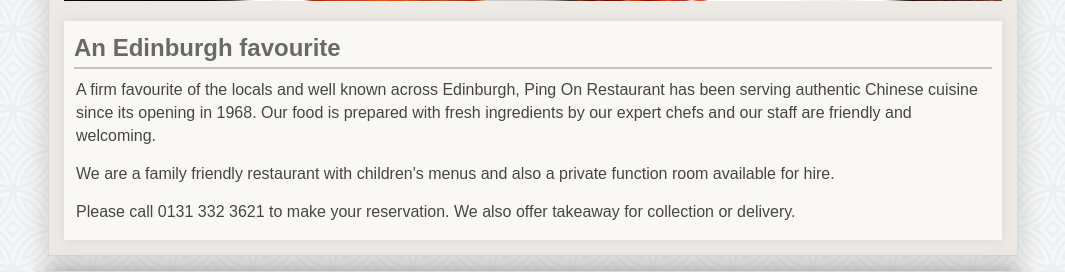
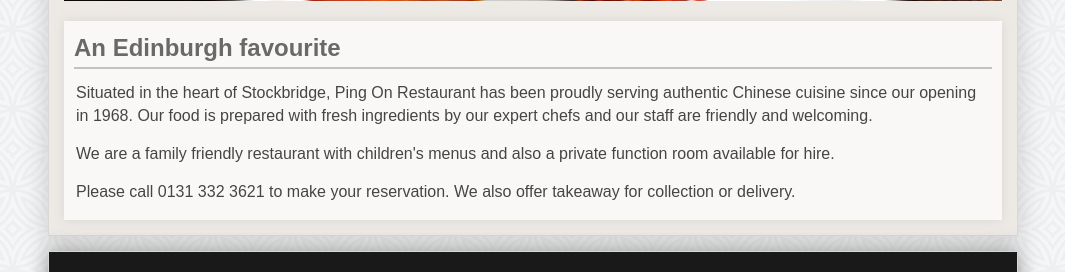
Before and after one commit to squariegoes/ping-on, a Flask app: page / in a window 1280 px wide. Shown: the part 691-963 px from the top of the page, without its empty margins (107-1172 px from the left). Run offline with Flask 2, Linux system fonts and the light colour scheme; some libraries are stand-ins or nearby versions.

Commit message:
updating home page text

```diff
--- a/templates/home.html
+++ b/templates/home.html
@@ -106,11 +106,11 @@
 
 
          <!-- Desktop view -->
-    <div class="row" style="margin-top:20px;">
+    <div class="row" style="margin-top:20px">
         <div class="col-sm-12">
             <div class="transbox" style="padding-bottom:1px">
                 <h3>An Edinburgh favourite</h3>
-                <p>A firm favourite of the locals and well known across Edinburgh, Ping On Restaurant has been serving authentic Chinese cuisine since its opening in 1968. Our food is prepared with fresh ingredients by our expert chefs and our staff are friendly and welcoming.</p>
+                <p style="padding-top:3px">Situated in the heart of Stockbridge, Ping On Restaurant has been proudly serving authentic Chinese cuisine since our opening in 1968. Our food is prepared with fresh ingredients by our expert chefs and our staff are friendly and welcoming.</p>
                 <p>We are a family friendly restaurant with children's menus and also a private function room available for hire.</p>
                 <p>Please call 0131 332 3621 to make your reservation. We also offer takeaway for collection or delivery.</p>
             </div>
```
